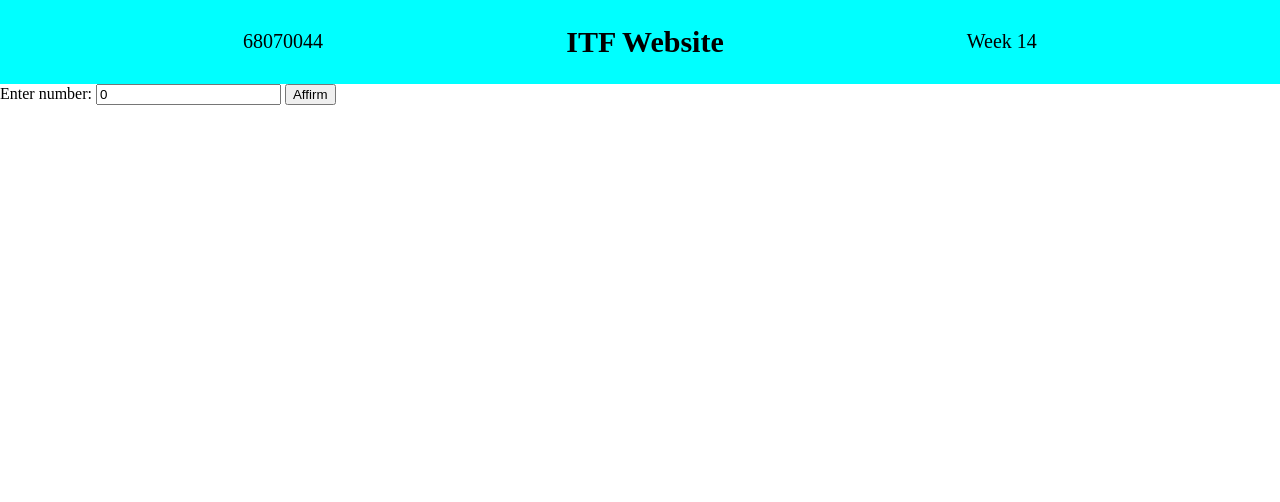
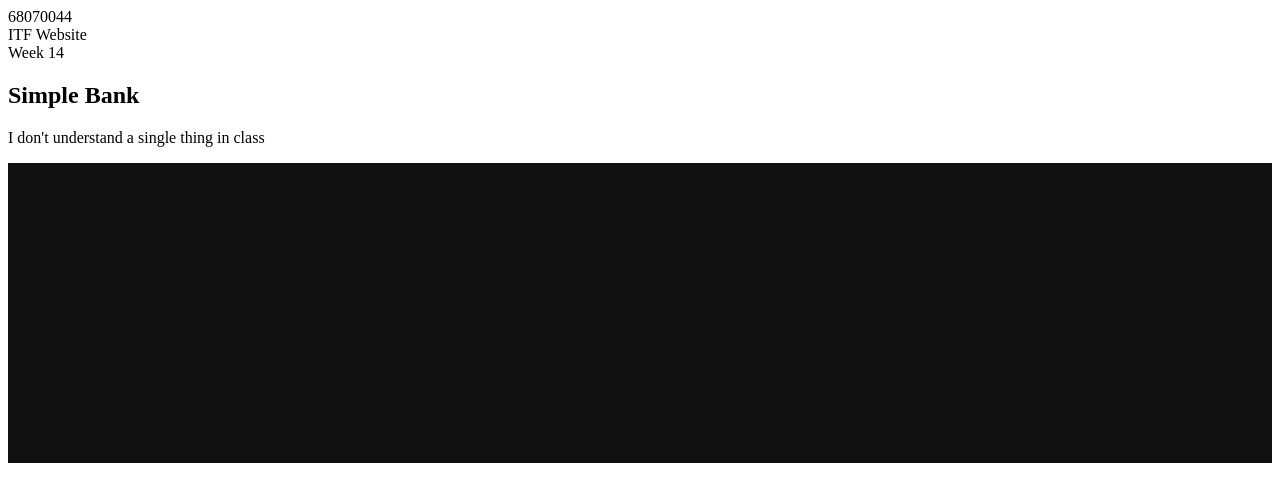
Before and after one commit to 1000Lam/vivid-memory, a plain HTML site: page index.html in a window 1280 px wide. Drawn offline with Linux system fonts and the light colour scheme.

Commit message:
added console????

```diff
--- a/index.html
+++ b/index.html
@@ -3,17 +3,23 @@
 <head>
     <meta charset="UTF-8">
     <meta name="viewport" content="width=device-width, initial-scale=1.0">
-    <title>Document</title>
+    <title>ITF Website</title>
     <link rel="stylesheet" href="style.css">
     <script src="script.js" defer></script>
 </head>
 <body>
     <nav>
-        <p>68070044</p>
-        <h2>ITF Website</h2>
-        <p>Week 14</p>
+        <div class="left">68070044</div>
+        <div class="center">ITF Website</div>
+        <div class="right">Week 14</div>
     </nav>
-    Enter number: <input tye="number" id="amongus" value="0">
-    <button onclick="add()">Affirm</button>
+
+    <main>
+        <section class="Welcome-text">
+            <h1> Simple Bank</h1>
+            <p>I don't understand a single thing in class</p>
+            <textarea id="console" disabled></textarea>
+        </section>
+    </main>
 </body>
 </html>
--- a/script.js
+++ b/script.js
@@ -1,5 +1,34 @@
 const amongus = document.getElementById("amongus")
+const console = document.getElementById('console');
 
 function add(){
     amongus.value = Number(amongus.value) + 25
 }
+
+function delay(ms) {
+    return new Promise(resolve => setTimeout(resolve, ms));
+}
+
+function logToConsole(message) {
+    const time = new Date().toLocaleTimeString();
+    console.value += `[${time}] ${message}\n`;
+    console.scrollTop = console.scrollHeight; // auto scroll down
+}
+
+
+
+async function clearConsole() {
+    console.value = "";
+    logToConsole("Console cleared.");
+    await delay(1000);
+    console.value = "";
+}
+
+// test
+document.addEventListener('DOMContentLoaded', () => {
+    logToConsole('System initialized.');
+    setTimeout(() => logToConsole('Connected to bank server.'), 1000);
+    setTimeout(() => logToConsole('User John deposited $500.'), 2000);
+    setTimeout(() => logToConsole('Balance updated: $1500.'), 3000);
+    setTimeout(() => clearConsole(), 4000);
+});
--- a/style.css
+++ b/style.css
@@ -1,12 +1,15 @@
-nav{
-    background-color: aqua;
-    display: flex;
-    justify-content: center;
-    font-size: 20px;
+#console {
+  background-color: #111;
+  color: #0f0;
+  font-family: monospace;
+  font-size: 14px;
+  width: 100%;
+  height: 300px;
+  border: none;
+  padding: 10px;
+  resize: none;
+  outline: none;
+  overflow-y: auto;
+  white-space: pre-wrap;
+  box-sizing: border-box;
 }
-body{
-    margin: 0;
-}
-p{
-    margin: auto;
-}
```
